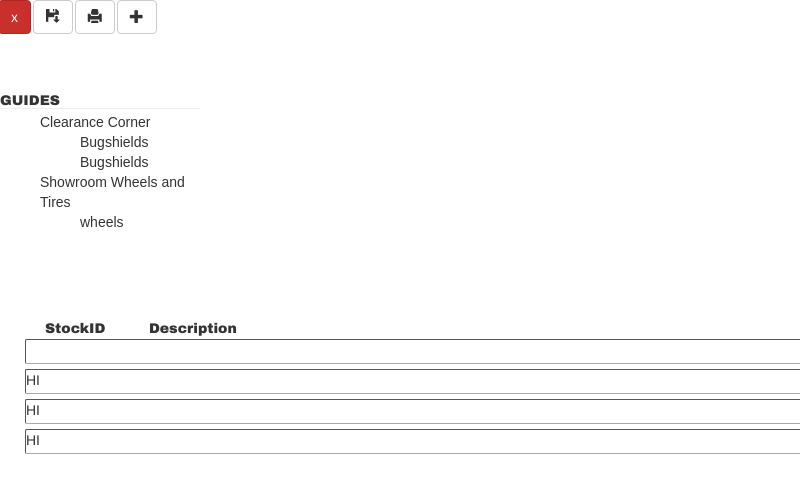
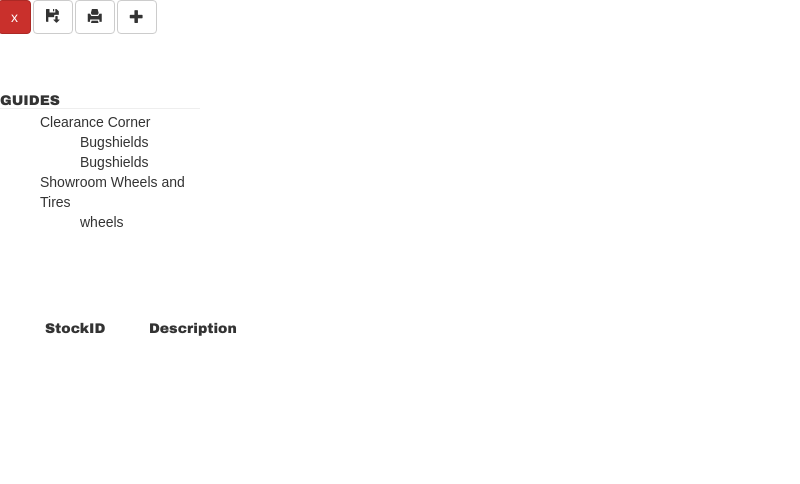
Before and after one commit to Lazizhon/Electron-Inventory-Manager, an Electron app: page index.html in a window 800 px wide. Shown: the top 484 px of the page. Drawn offline with nearby package versions, Linux system fonts and the light colour scheme; a web font is replaced by a local one.

Commit message:
fixed css

```diff
--- a/index.css
+++ b/index.css
@@ -69,7 +69,7 @@ input[type=text]:focus {
     overflow: scroll;
 }
 
-#invBlock {
+.invBlock {
   display: block;
   border-width: thin;
   border-color: #aaaaaa;
--- a/index.html
+++ b/index.html
@@ -28,8 +28,6 @@
     <div id="mainWin">
       <div class="col">StockID</div>
       <div class="col">Description</div>
-      <div id="invBlock"></div>
-
     </div>
   </body>
 
--- a/renderer.js
+++ b/renderer.js
@@ -34,7 +34,6 @@ function populateSide() {
 
 function fillProduct() {
     var list = jobj.Guide;
-    var ib   = document.getElementById('invBlock');
     var mainW = document.getElementById('mainWin');
     for (var i = 0; i < list.length; i++) {
         var listCat = list[i].category;
@@ -43,9 +42,8 @@ function fillProduct() {
             for (var j = 0; j < listProd.length; j++) {
                 var prodRow = document.createElement('div');
                 prodRow.id = "invBlock";
-                prodRow.appendChild(document.createTextNode("HI"));
+                //prodRow.appendChild(document.createTextNode("HI"));
                 mainW.appendChild(prodRow);
-                console.log("HELLO");
             }
         }
     }
```
